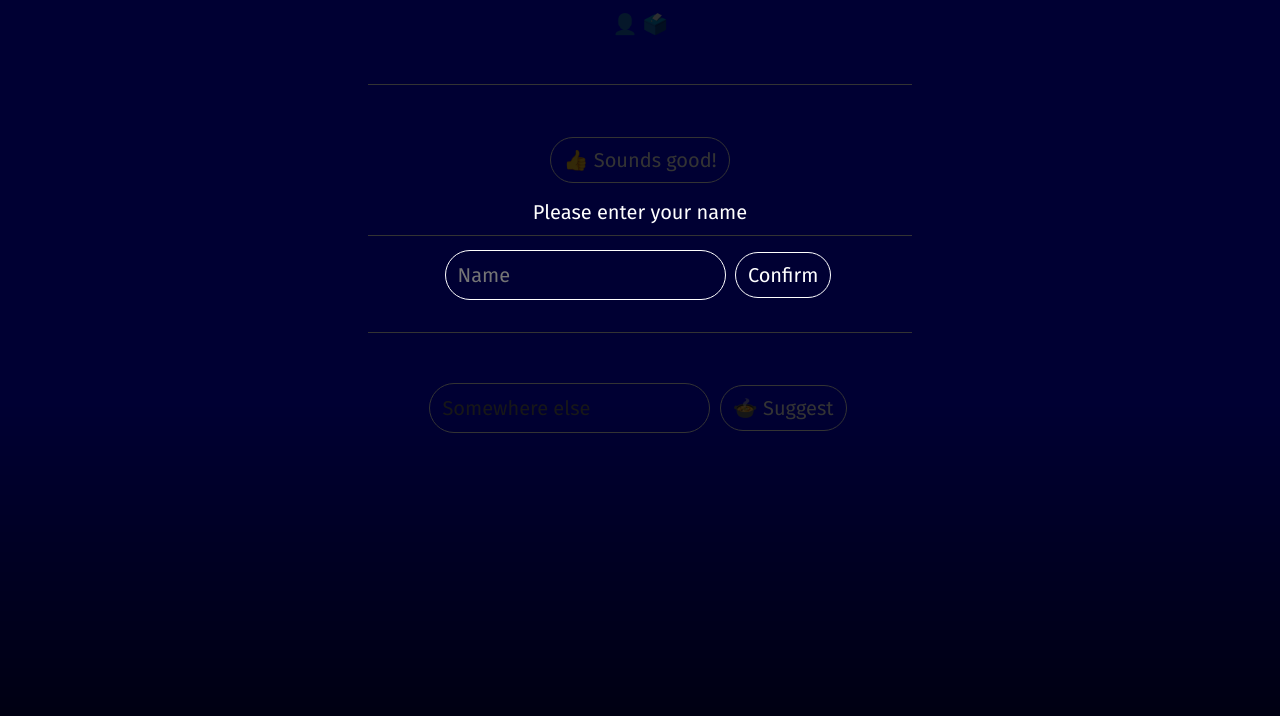
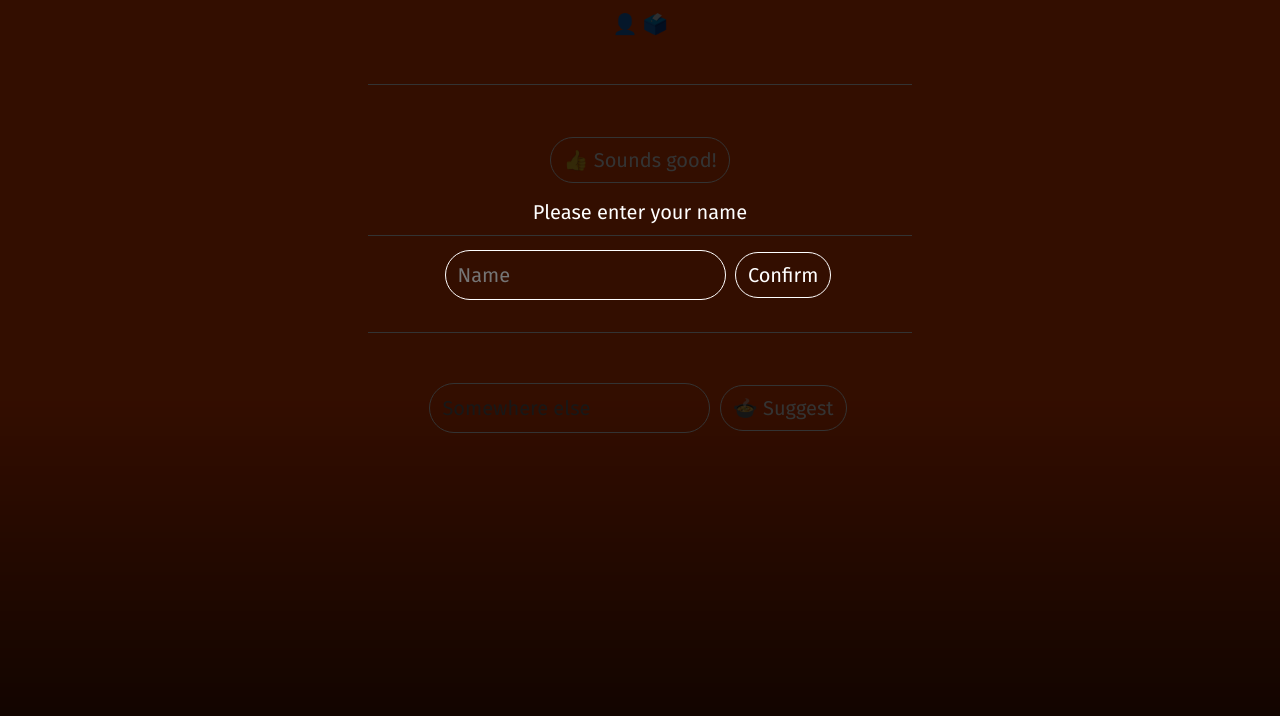
Before and after one commit to ckolin/plantage, a website: page client/index.html in a window 1280 px wide. Drawn offline with Linux system fonts and the light colour scheme; no server answers.

Commit message:
Make it pretty again :P

```diff
--- a/client/style.css
+++ b/client/style.css
@@ -10,7 +10,7 @@ body {
 	font-family: "Fira Sans", sans-serif;
 	font-size: 20px;
 	color: white;
-	background: blue;
+	background: orangered;
 	margin: 0;
 }
 
```
